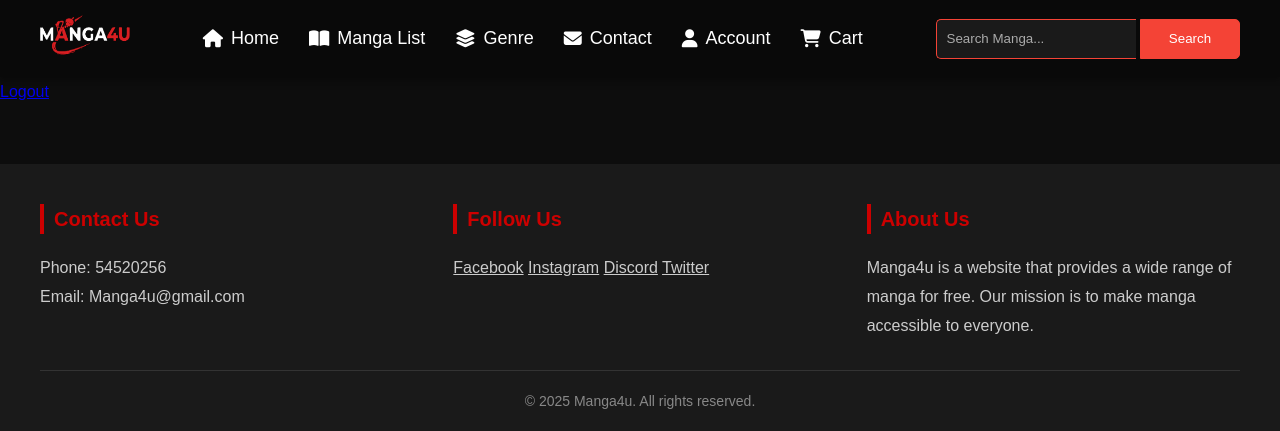
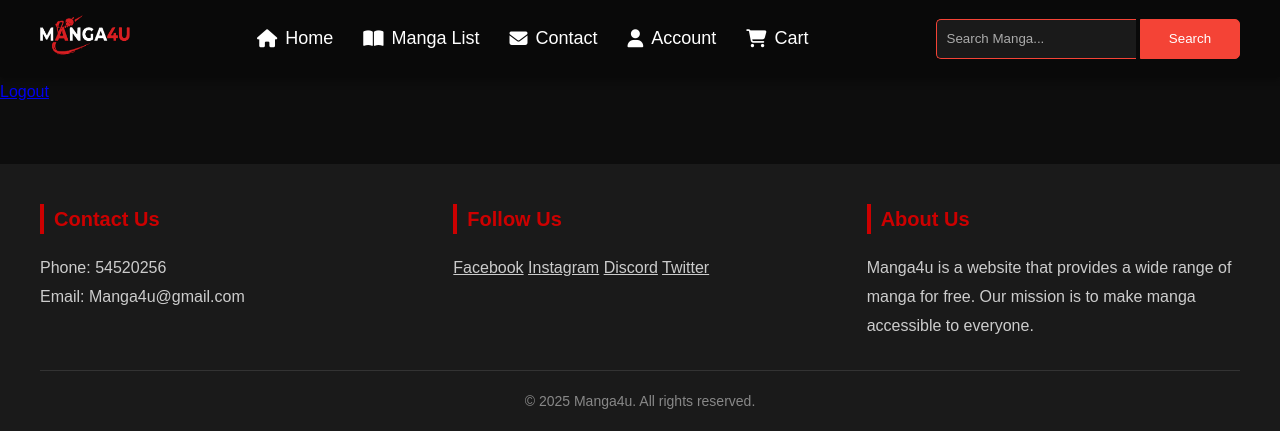
Before and after one commit to Tishar07/MangaWeb, a PHP site: page /Account.php in a window 1280 px wide. Shown: the top 431 px of the page. Run offline with PHP 8.4, Linux system fonts and the light colour scheme; some libraries are stand-ins or nearby versions.

Commit message:
Removed Genre NavBar

```diff
--- a/Navbar.php
+++ b/Navbar.php
@@ -25,9 +25,6 @@
             <a href="MangaList.php"><i class="fa-solid fa-book-open"></i> Manga List</a>
           </li>
           <li>
-            <a href="Genre.php"><i class="fa-solid fa-layer-group"></i> Genre</a>
-          </li>
-          <li>
             <a href="contact.php"><i class="fa-solid fa-envelope"></i> Contact</a>
           </li>
           <li>
```
